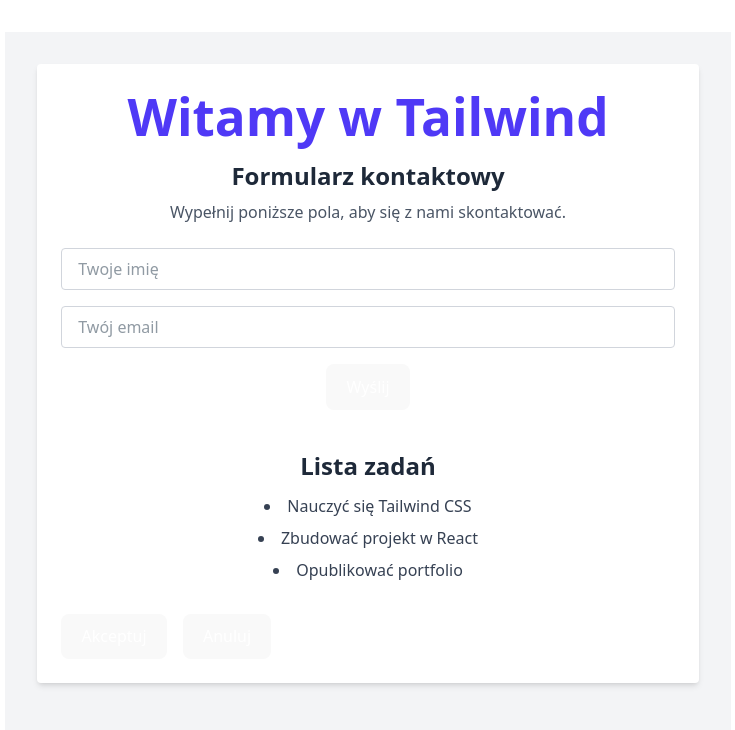
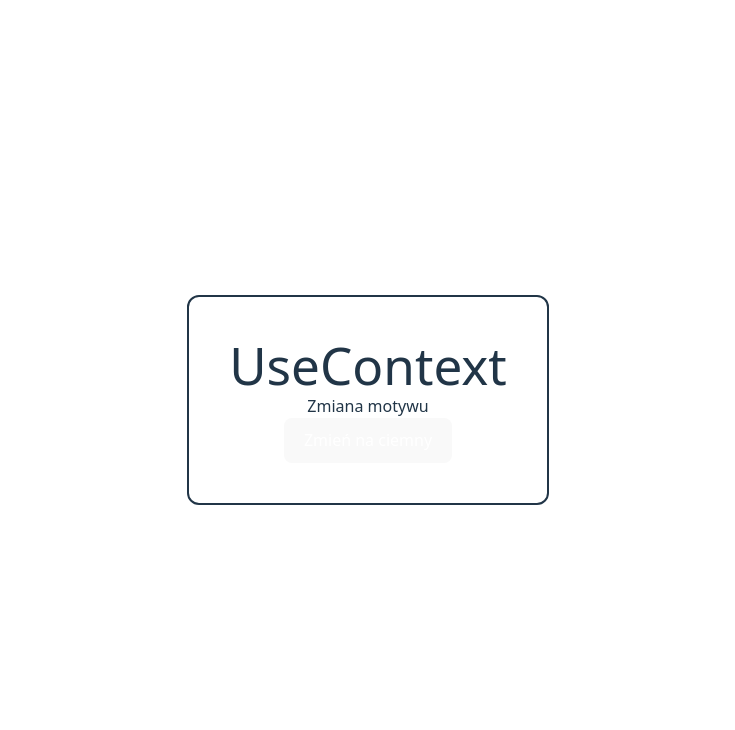
Before and after one commit to Norbert-2204/cwiczenia, a React (Vite) app: page / in a window 1280 px wide. Shown: the top 730 px of the page, without its empty margins (272-1007 px from the left). Built offline with nearby package versions, Linux system fonts and the light colour scheme.

Commit message:
practice useContext

```diff
--- a/src/App.jsx
+++ b/src/App.jsx
@@ -20,9 +20,20 @@
 import Dashboard from "./components/props drilling/Dashboard.jsx";
 import Post from "./components/props drilling/Post.jsx";
 import ExampleComponent from "./components/Tailwind.jsx";
+import Navbar from "./components/useContext/Navbar.jsx";
+import Profile from "./components/useContext/Profile.jsx";
+import UserProvider from "./components/useContext/UserProvider.jsx";
+import Theme from "./components/useContext/Theme.jsx";
+import ThemeProvider from "./components/useContext/ChangeTheme.jsx";
 
 function App() {
-  return <ExampleComponent />;
+  return (
+    <>
+      <ThemeProvider>
+        <Theme />
+      </ThemeProvider>
+    </>
+  );
 }
 
 export default App;
@@ -97,3 +108,13 @@
 //       <Post {...book} />
 //     </div>
 //   );
+
+// userProvider
+{
+  /* <div>
+      <UserProvider>
+        <Navbar />
+        <Profile />
+      </UserProvider>
+    </div> */
+}
--- /dev/null
+++ b/src/components/useContext/ChangeTheme.jsx
@@ -0,0 +1,17 @@
+import { createContext, useState } from "react";
+
+export const Themed = createContext();
+const ThemeProvider = ({ children }) => {
+  const [isLight, setIsLight] = useState("light");
+
+  const handleTheme = () => {
+    setIsLight((prev) => (prev === "light" ? "dark" : "light"));
+  };
+
+  return (
+    <Themed.Provider value={{ isLight, handleTheme }}>
+      {children}
+    </Themed.Provider>
+  );
+};
+export default ThemeProvider;
--- /dev/null
+++ b/src/components/useContext/Navbar.jsx
@@ -0,0 +1,12 @@
+import { useContext } from "react";
+import { Context } from "./UserProvider";
+
+const Navbar = () => {
+  const username = useContext(Context);
+  return (
+    <nav>
+      <p>Zalogowany jako: {username}</p>
+    </nav>
+  );
+};
+export default Navbar;
--- /dev/null
+++ b/src/components/useContext/Profile.jsx
@@ -0,0 +1,13 @@
+import { useContext } from "react";
+import { Context } from "./UserProvider";
+
+const Profile = () => {
+  const username = useContext(Context);
+  return (
+    <div>
+      <h2>Profil użytkownika</h2>
+      <p>Imię: {username}</p>
+    </div>
+  );
+};
+export default Profile;
--- /dev/null
+++ b/src/components/useContext/Theme.jsx
@@ -0,0 +1,29 @@
+import { useContext } from "react";
+import { Themed } from "./ChangeTheme";
+
+const Theme = () => {
+  const { isLight, handleTheme } = useContext(Themed);
+  return (
+    <div
+      className={
+        isLight === "light"
+          ? "bg-white border-2 rounded-xl"
+          : "bg-gray-800 text-white rounded-xl"
+      }
+    >
+      <div className="p-10 ">
+        <h1>UseContext</h1>
+        <h2>Zmiana motywu</h2>
+        <button
+          onClick={handleTheme}
+          className={
+            isLight === "light" ? "bg-blue-700 text-white" : "bg-green-700"
+          }
+        >
+          {isLight === "light" ? "Zmień na ciemny" : "Zmień na jasny"}
+        </button>
+      </div>
+    </div>
+  );
+};
+export default Theme;
--- /dev/null
+++ b/src/components/useContext/UserProvider.jsx
@@ -0,0 +1,9 @@
+import { createContext } from "react";
+
+export const Context = createContext();
+
+const UserProvider = ({ children }) => {
+  const username = "Jan";
+  return <Context.Provider value={username}>{children}</Context.Provider>;
+};
+export default UserProvider;
--- a/src/index.css
+++ b/src/index.css
@@ -43,7 +43,7 @@
   font-size: 1em;
   font-weight: 500;
   font-family: inherit;
-  background-color: #1a1a1a;
+  /* background-color: #1a1a1a; */
   cursor: pointer;
   transition: border-color 0.25s;
 }
```
